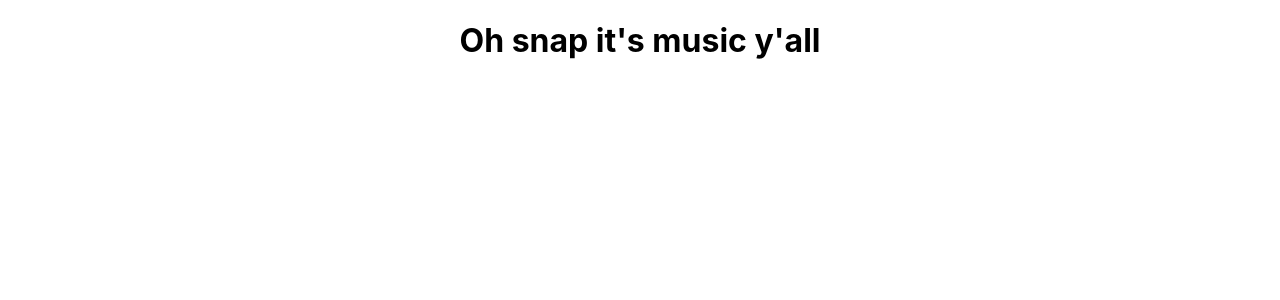
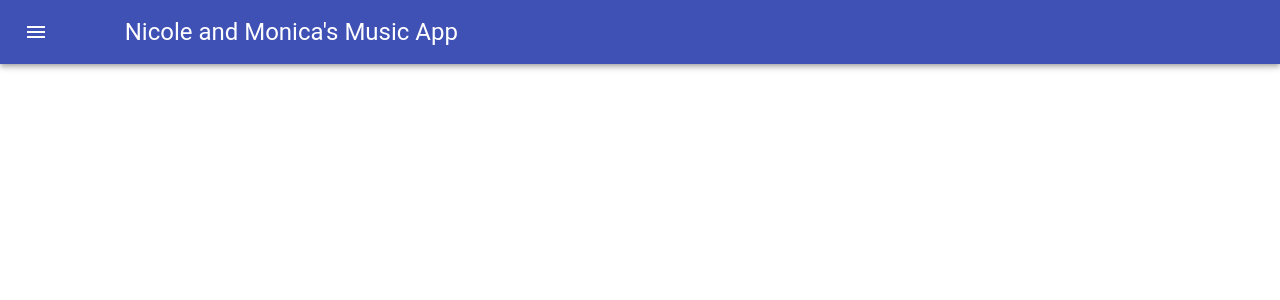
Before and after one commit to monica-suarez/my-music-app, a React (Create React App) app: page / in a window 1280 px wide. Shown: the top 300 px of the page. Built offline with nearby package versions, Linux system fonts and the light colour scheme.

Commit message:
moved navbar to component

```diff
--- a/package.json
+++ b/package.json
@@ -4,9 +4,11 @@
   "private": true,
   "dependencies": {
     "@material-ui/core": "^4.11.0",
+    "@material-ui/icons": "^4.9.1",
     "@testing-library/jest-dom": "^4.2.4",
     "@testing-library/react": "^9.5.0",
     "@testing-library/user-event": "^7.2.1",
+    "material-ui-icons": "^1.0.0-beta.36",
     "react": "^16.13.1",
     "react-dom": "^16.13.1",
     "react-scripts": "3.4.3"
--- a/src/App.js
+++ b/src/App.js
@@ -1,12 +1,23 @@
 import React from 'react';
 import './App.css';
+import Navbar from './component/Navbar/Navbar'
 
-function App() {
+
+class App extends React.Component{
+  constructor(props){
+    super(props);
+    this.state={
+
+    }
+  }
+
+  render(){
   return (
-    <div className="App">
-   <h1>Oh snap it's music y'all</h1>
-    </div>
+   <div className="App">
+     <Navbar />
+   </div>
   );
+  }
 }
 
 export default App;
--- /dev/null
+++ b/src/component/Navbar/Navbar.js
@@ -0,0 +1,36 @@
+import React from 'react';
+import { makeStyles } from '@material-ui/core/styles';
+import { AppBar, Toolbar, IconButton, Typography, Button } from '@material-ui/core'
+import MenuIcon  from '@material-ui/icons/Menu'
+
+export default function Navbar(){
+
+const useStyles = makeStyles((theme) => ({
+  root: {
+    flexGrow: 0.15,
+  },
+//   menuButton: {
+//     marginRight: theme.spacing(),
+//   },
+  title: {
+    flexGrow: 0.15,
+  },
+}));
+  const classes = useStyles();
+
+  return (
+    <div className={classes.root}>
+      <AppBar position="static">
+        <Toolbar>
+          <IconButton edge="start" className={classes.menuButton} color="inherit" aria-label="menu">
+            <MenuIcon />
+          </IconButton>
+          <Typography variant="h5" className={classes.title}>
+            Nicole and Monica's Music App
+          </Typography>
+          {/* <Button color="inherit">Login</Button> */}
+        </Toolbar>
+      </AppBar>
+    </div>
+  );
+}
```
Also changed, not shown: 2 other files (tests, documents, lock files or other folders).
